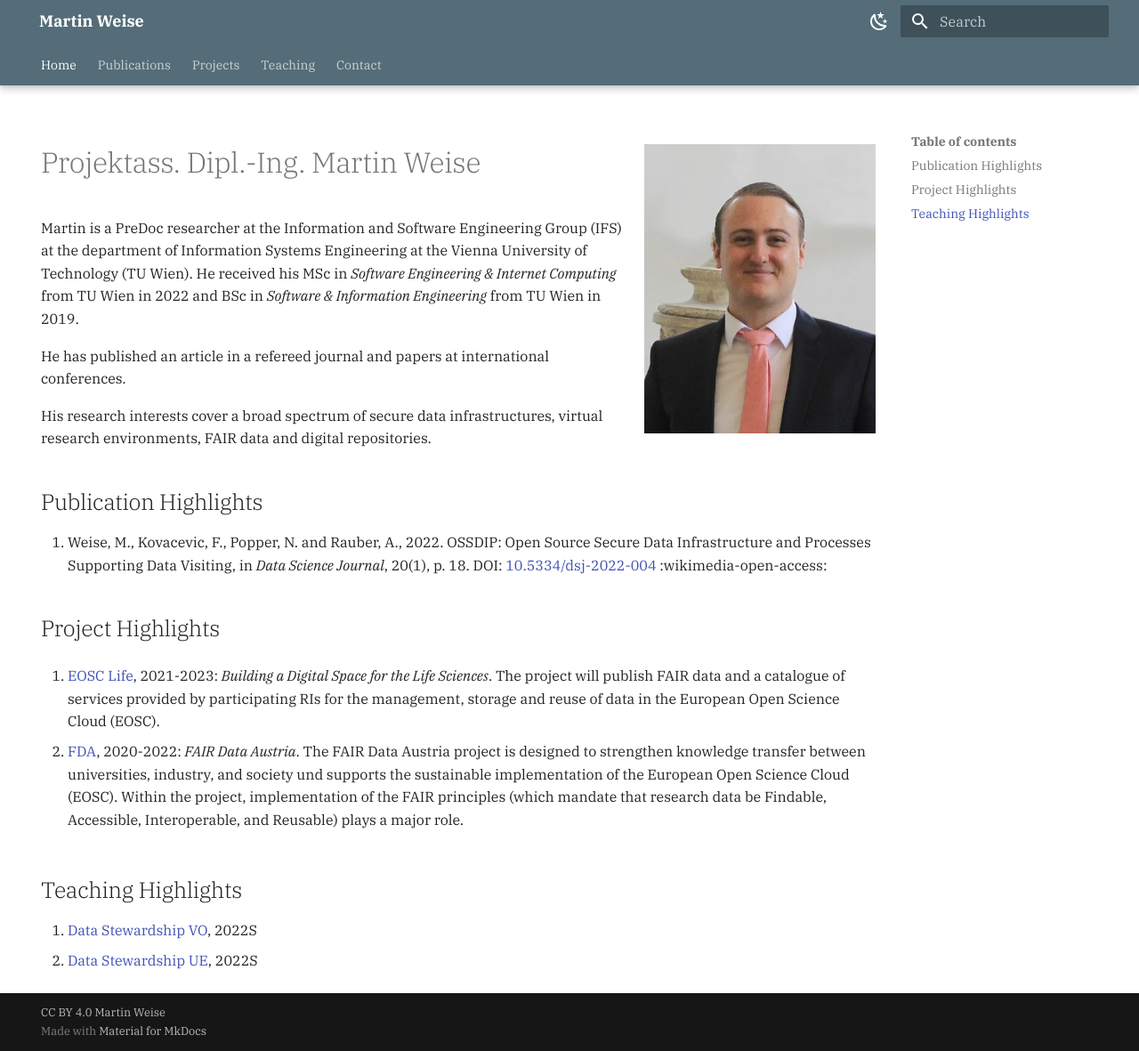
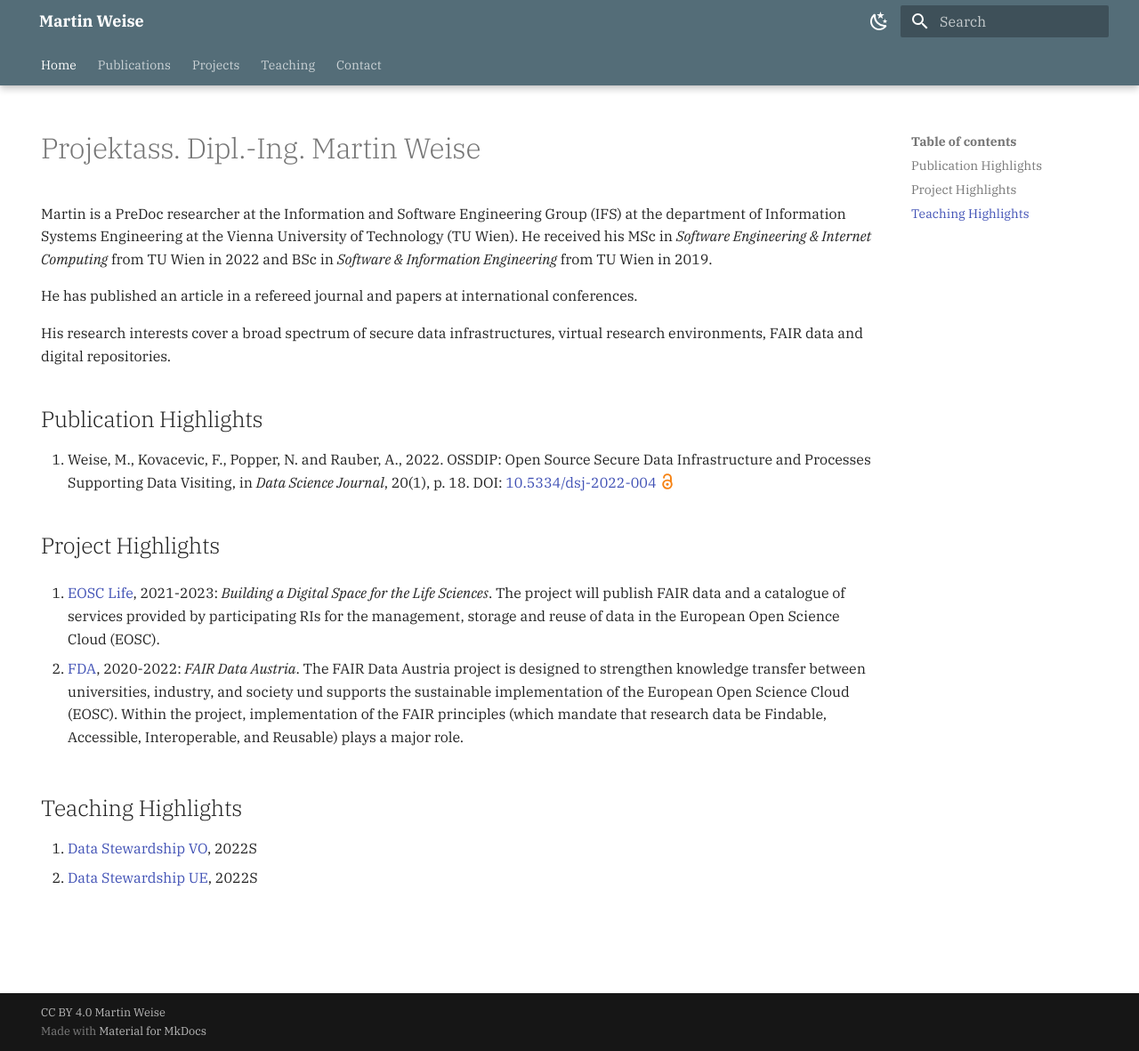
Before and after one commit to MartinWeise/martinweise, an MkDocs documentation site: the page built from docs/index.md, in a window 1280 px wide and 1181 px high. Shown: the whole window at 89% size. Built offline with MkDocs 1.6.1 and Material for MkDocs 9.7.7, drawn with Linux system fonts in a browser that asks for light colours.

```diff
--- a/docs/index.md
+++ b/docs/index.md
@@ -4,7 +4,7 @@
 - navigation
 
 ---
-![Martin Weise](/images/mweise.webp){ width=260 align=right }
+
 # Projektass. Dipl.-Ing. Martin Weise
 
 Martin is a PreDoc researcher at the Information and Software Engineering Group (IFS) at the department of Information
```
Also changed, not shown: docs/contact.md (+2 -0 lines), overrides/.icons/wikimedia/open-access.svg (added).
